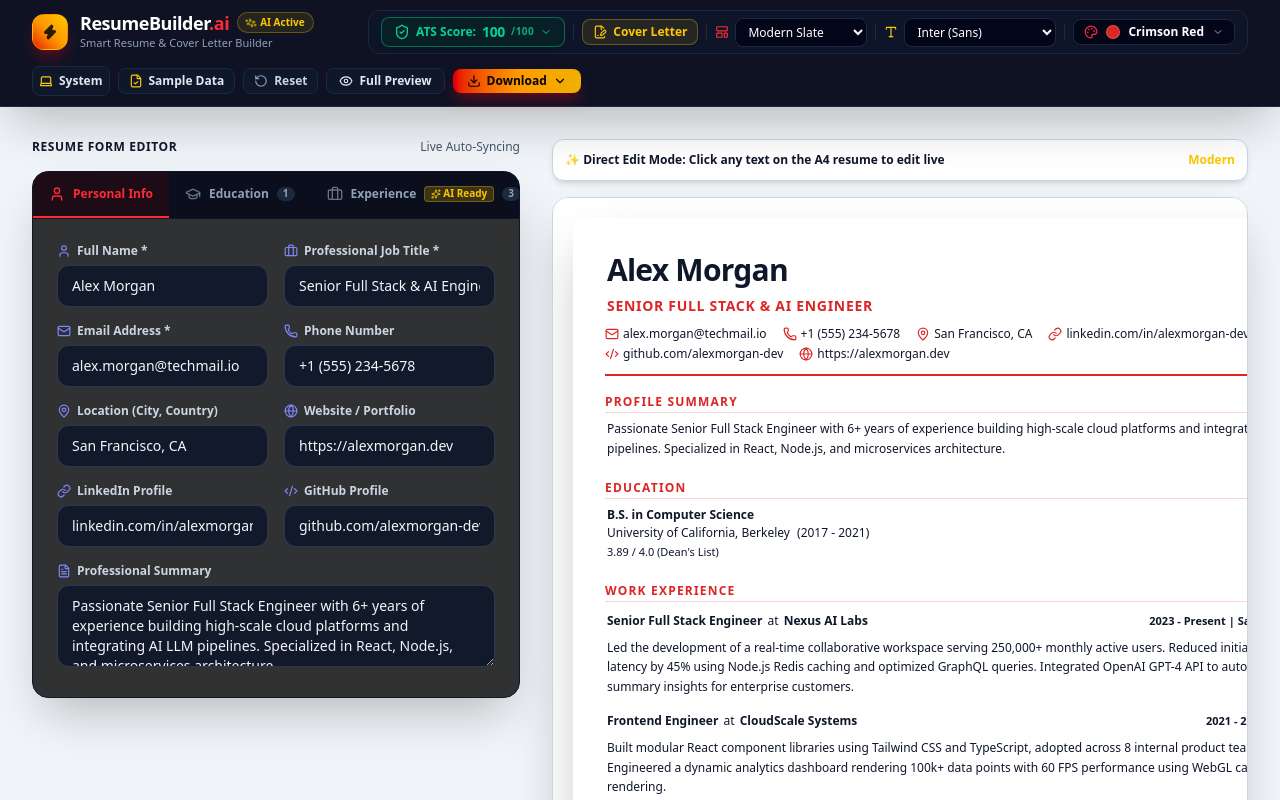
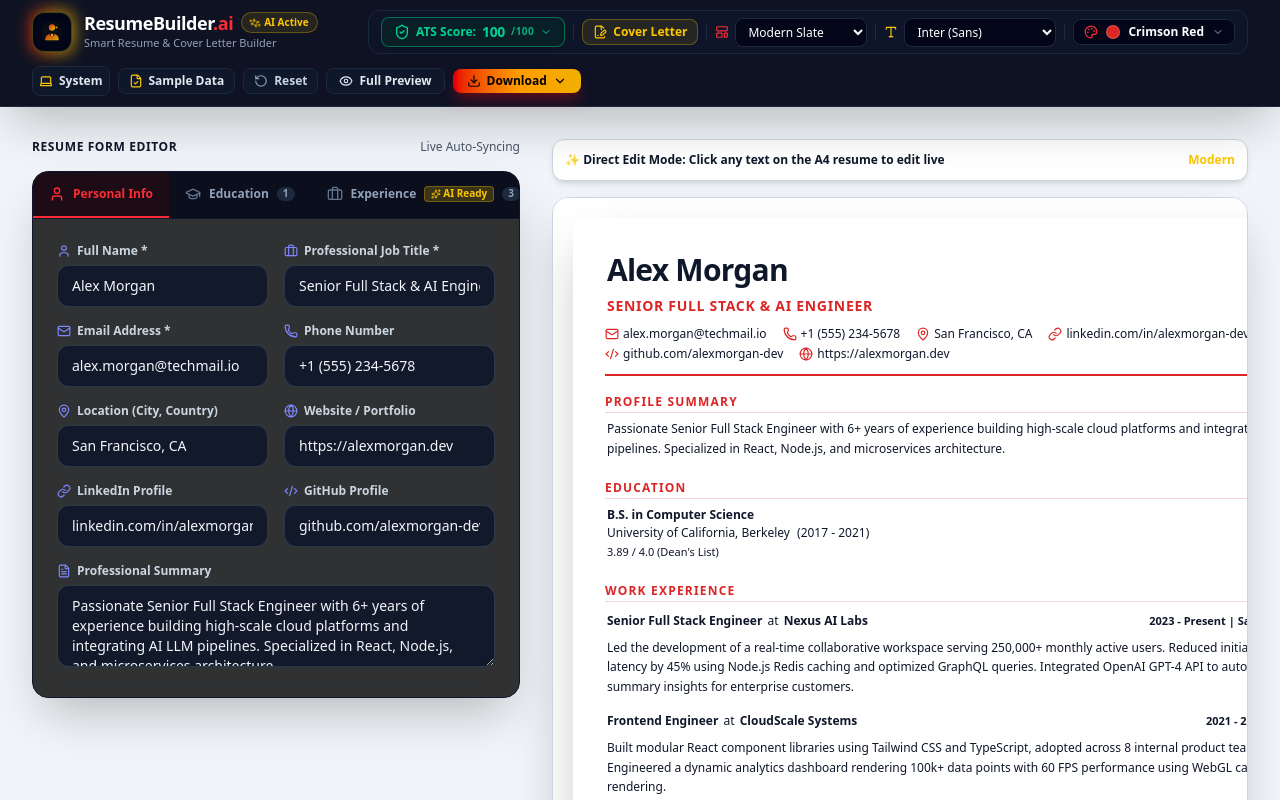
Before and after one commit to rtrashid3120/rdsumebuilder.ai, a React (Vite) app: page / in a window 1280 px wide. Shown: the top 800 px of the page. Built offline with nearby package versions, Linux system fonts and the light colour scheme.

Commit message:
Checkpoint 21: Designed Executive Suit & Tie SVG logo icon badge with ambient glow and hover animations

```diff
--- /dev/null
+++ b/src/components/ExecutiveLogo.jsx
@@ -0,0 +1,80 @@
+import React from 'react';
+
+export default function ExecutiveLogo({ className = "w-9 h-9" }) {
+  return (
+    <div className={`relative group cursor-pointer ${className}`}>
+      {/* Glow aura background animation */}
+      <div className="absolute -inset-0.5 bg-gradient-to-r from-red-600 via-amber-500 to-yellow-400 rounded-xl blur-sm opacity-70 group-hover:opacity-100 transition duration-300 group-hover:blur-md" />
+
+      {/* Main Container Box */}
+      <div className="relative w-full h-full bg-slate-950 rounded-xl border border-yellow-400/30 flex items-center justify-center overflow-hidden shadow-inner group-hover:border-yellow-400 transition-all duration-300">
+        {/* Sleek Executive Shadow Silhouette SVG */}
+        <svg
+          viewBox="0 0 32 32"
+          fill="none"
+          xmlns="http://www.w3.org/2000/svg"
+          className="w-6 h-6 transform group-hover:scale-110 transition-transform duration-300"
+        >
+          <defs>
+            <linearGradient id="suitGrad" x1="0%" y1="0%" x2="100%" y2="100%">
+              <stop offset="0%" stopColor="#dc2626" />
+              <stop offset="50%" stopColor="#d97706" />
+              <stop offset="100%" stopColor="#eab308" />
+            </linearGradient>
+
+            <linearGradient id="tieGrad" x1="0%" y1="0%" x2="0%" y2="100%">
+              <stop offset="0%" stopColor="#facc15" />
+              <stop offset="100%" stopColor="#dc2626" />
+            </linearGradient>
+
+            <filter id="glow">
+              <feGaussianBlur stdDeviation="0.8" result="coloredBlur"/>
+              <feMerge>
+                <feMergeNode in="coloredBlur"/>
+                <feMergeNode in="SourceGraphic"/>
+              </feMerge>
+            </filter>
+          </defs>
+
+          {/* Background Ambient Shadow */}
+          <circle cx="16" cy="16" r="14" fill="#090d16" />
+
+          {/* Head & Collar Silhouette */}
+          <circle
+            cx="16"
+            cy="10"
+            r="4.2"
+            fill="url(#suitGrad)"
+          />
+
+          {/* Suit Jacket Lapels / Shoulders */}
+          <path
+            d="M7 26C7 21.5 10.5 18 16 18C21.5 18 25 21.5 25 26V27H7V26Z"
+            fill="url(#suitGrad)"
+            opacity="0.95"
+          />
+
+          {/* Crisp V-Neck Suit Lapel Inset (Dark Inner V) */}
+          <path
+            d="M12 18L16 23.5L20 18"
+            fill="#090d16"
+          />
+
+          {/* Executive Necktie Icon */}
+          <path
+            d="M15.1 18.5H16.9L17.4 20L16 25L14.6 20L15.1 18.5Z"
+            fill="url(#tieGrad)"
+            filter="url(#glow)"
+          />
+
+          {/* AI Sparkle Star on Collar */}
+          <path
+            d="M22 8L22.6 9.4L24 10L22.6 10.6L22 12L21.4 10.6L20 10L21.4 9.4L22 8Z"
+            fill="#facc15"
+            className="animate-pulse"
+          />
+        </svg>
+      </div>
+    </div>
+  );
+}
--- a/src/components/Header.jsx
+++ b/src/components/Header.jsx
@@ -1,8 +1,9 @@
 import React, { useState, useEffect, useRef } from 'react';
-import { Sparkles, Download, Eye, RotateCcw, FileCheck, LayoutTemplate, Palette, Type, ChevronDown, FileText, Zap, Sun, Moon, Laptop, Check, Pipette, FileSignature } from 'lucide-react';
+import { Sparkles, Download, Eye, RotateCcw, FileCheck, LayoutTemplate, Palette, Type, ChevronDown, FileText, Sun, Moon, Laptop, Check, Pipette, FileSignature } from 'lucide-react';
 import { exportAsDocx } from '../utils/exportHelpers';
 import ATSScoreMeter from './ATSScoreMeter';
 import CoverLetterModal from './CoverLetterModal';
+import ExecutiveLogo from './ExecutiveLogo';
 
 export default function Header({
   onLoadSample,
@@ -80,11 +81,9 @@ export default function Header({
     <header className="no-print sticky top-0 z-40 bg-slate-950/95 dark:bg-black/95 backdrop-blur-md border-b border-slate-800 text-white px-4 lg:px-8 py-2.5 shadow-2xl transition-all">
       <div className="max-w-7xl mx-auto flex flex-wrap items-center justify-between gap-3">
 
-        {/* Brand Logo & Title */}
+        {/* Brand Executive Logo & Title */}
         <div className="flex items-center gap-3">
-          <div className="w-9 h-9 rounded-xl bg-gradient-to-tr from-red-600 via-amber-500 to-yellow-400 flex items-center justify-center shadow-lg shadow-red-600/30 border border-yellow-400/40 shrink-0">
-            <Zap className="w-4 h-4 text-black fill-black animate-pulse" />
-          </div>
+          <ExecutiveLogo className="w-10 h-10" />
           <div>
             <div className="flex items-center gap-2">
               <h1 className="text-lg font-black tracking-tight text-white leading-none">
@@ -316,7 +315,7 @@ export default function Header({
             <span>{isPreviewMode ? 'Edit Mode' : 'Full Preview'}</span>
           </button>
 
-          {/* Request 2 Fix: Streamlined 2-Option Download Button (PDF & Word) */}
+          {/* Streamlined 2-Option Download Button */}
           <div className="relative" ref={menuRef}>
             <button
               onClick={() => setShowExportMenu(!showExportMenu)}
@@ -328,14 +327,12 @@ export default function Header({
               <ChevronDown className={`w-3.5 h-3.5 transition-transform ${showExportMenu ? 'rotate-180' : ''}`} />
             </button>
 
-            {/* Clean, Simple 2-Option Dropdown */}
             {showExportMenu && (
               <div className="absolute right-0 mt-2 w-52 bg-slate-900 border border-slate-800 rounded-xl shadow-2xl p-1.5 z-50 animate-fade-in space-y-1 text-white">
                 <div className="px-3 py-1 text-[10px] font-extrabold uppercase tracking-wider text-amber-400 border-b border-slate-800 mb-1">
                   Download Format:
                 </div>
 
-                {/* 1-Click PDF */}
                 <button
                   onClick={() => {
                     setShowExportMenu(false);
@@ -350,7 +347,6 @@ export default function Header({
                   </div>
                 </button>
 
-                {/* 1-Click Word (.docx) */}
                 <button
                   onClick={() => {
                     setShowExportMenu(false);
```
